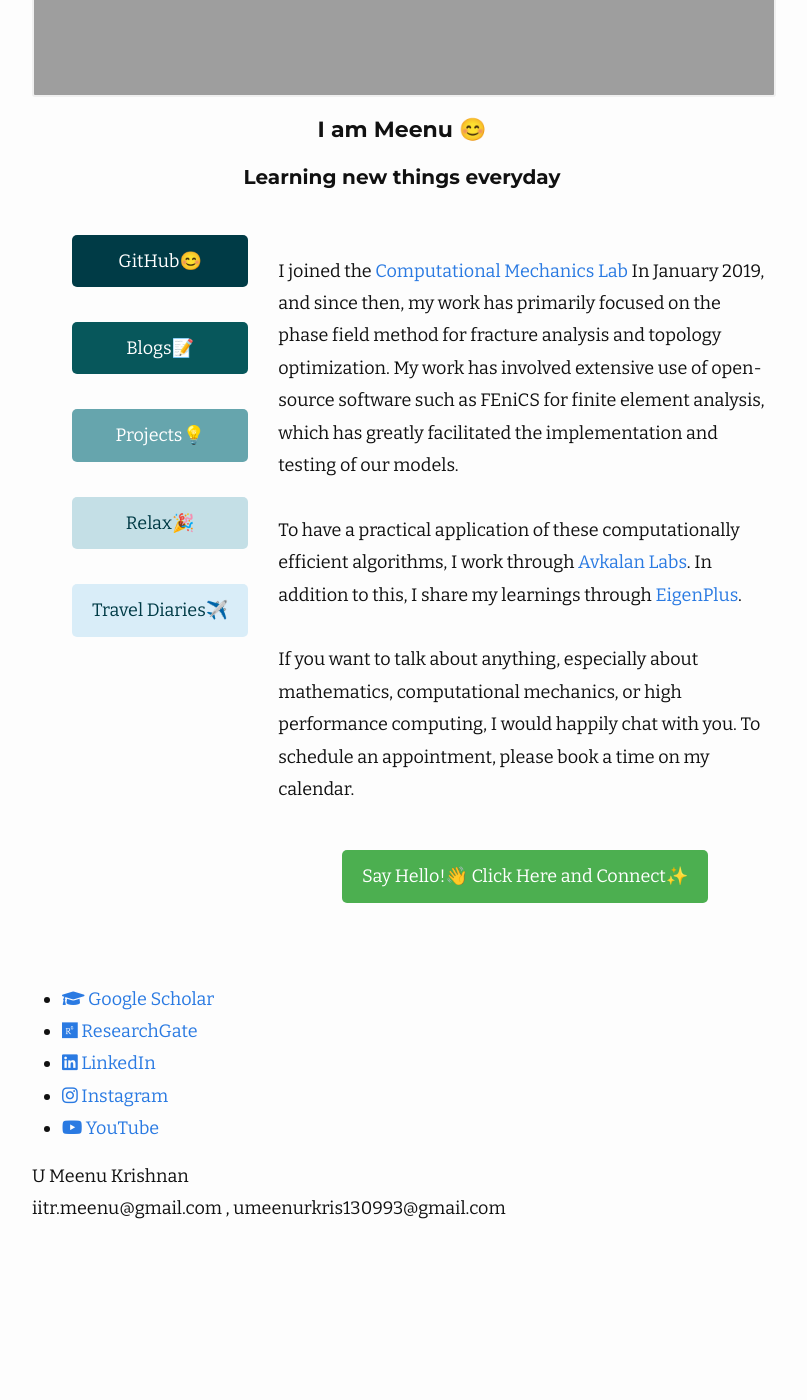
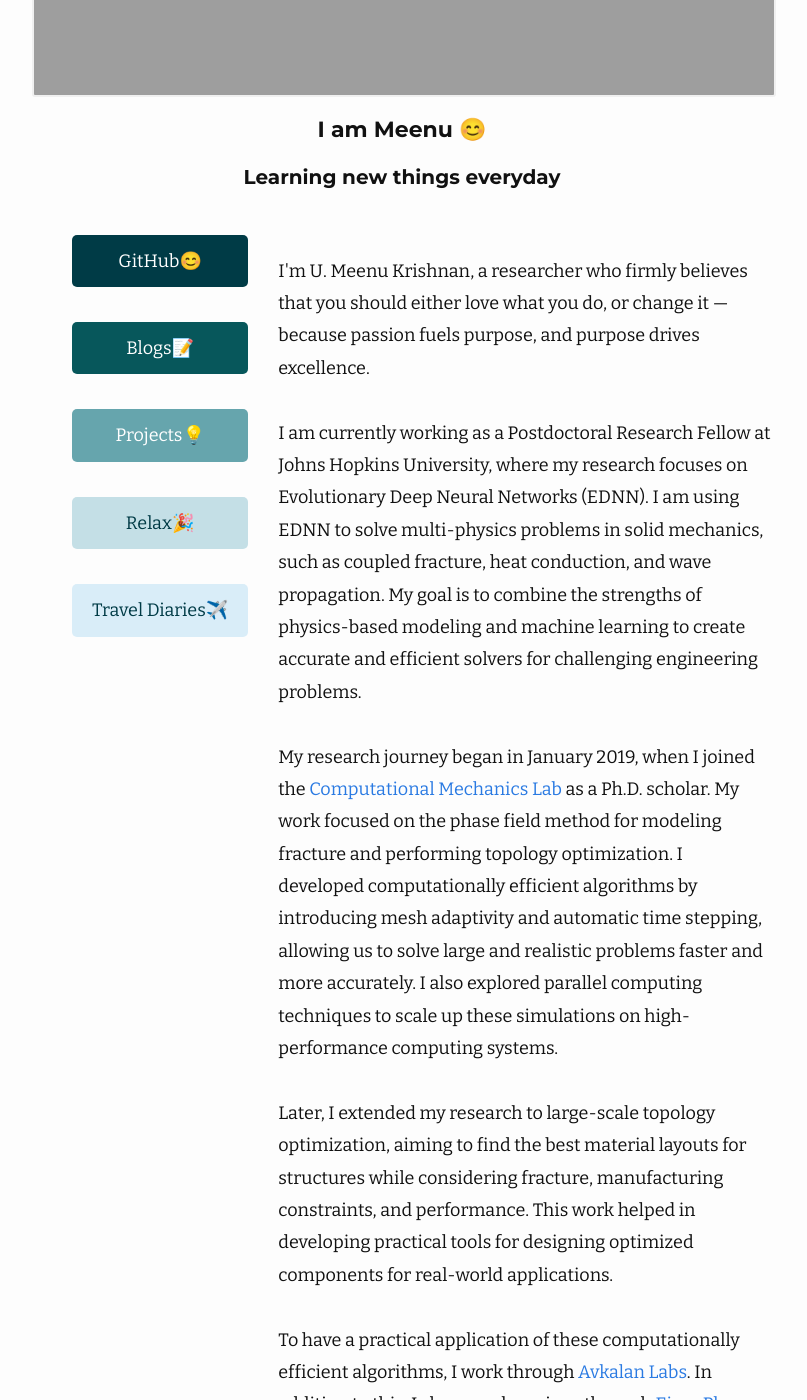
Before and after one commit to umeenukrishnan/umeenukrishnan.github.io, a Jekyll site: the page built from index.markdown, in a window 1280 px wide and 1400 px high, scrolled down 578 px. Shown: the whole window, without its empty margins (238-1045 px from the left). Built offline with Jekyll 4.4.1, drawn with Linux system fonts in a browser that asks for light colours; before the commit the page ends 1837 px from its top, so only the background shows below that; some of the changed text lies outside the part shown.

Commit message:
Update home.html

```diff
--- a/_layouts/home.html
+++ b/_layouts/home.html
@@ -40,11 +40,19 @@ layout: default
         <div class="flexbox_container_two_col flexbox_container_flip primary_container" style="padding-top: 20px; padding-bottom: 20px;">
           <div class="flexbox_item" style="width: 100%;">
             <p style="font-size: 18px; padding-top: 20px; padding-bottom: 30px;">
-              I joined the <a href="https://computationalmechanics.in/rajib_teams/u-meenu-krishnan-2/">Computational Mechanics Lab</a> In January 2019, and since then, my work has primarily focused on the phase field method for fracture analysis and topology optimization. My work has involved extensive use of open-source software such as FEniCS for finite element analysis, which has greatly facilitated the implementation and testing of our models.
+              I'm U. Meenu Krishnan, a researcher who firmly believes that you should either love what you do, or change it — because passion fuels purpose, and purpose drives excellence.
+              <br><br>
+              I am currently working as a Postdoctoral Research Fellow at Johns Hopkins University, where my research focuses on Evolutionary Deep Neural Networks (EDNN). I am using EDNN to solve multi-physics problems in solid mechanics, such as coupled fracture, heat conduction, and wave propagation. My goal is to combine the strengths of physics-based modeling and machine learning to create accurate and efficient solvers for challenging engineering problems.
+              <br><br>
+              My research journey began in January 2019, when I joined the <a href="https://computationalmechanics.in/rajib_teams/u-meenu-krishnan-2/">Computational Mechanics Lab</a> as a Ph.D. scholar. My work focused on the phase field method for modeling fracture and performing topology optimization. I developed computationally efficient algorithms by introducing mesh adaptivity and automatic time stepping, allowing us to solve large and realistic problems faster and more accurately. I also explored parallel computing techniques to scale up these simulations on high-performance computing systems.
+              <br><br>
+              Later, I extended my research to large-scale topology optimization, aiming to find the best material layouts for structures while considering fracture, manufacturing constraints, and performance. This work helped in developing practical tools for designing optimized components for real-world applications.
               <br><br>
               To have a practical application of these computationally efficient algorithms, I work through <a href="https://in.linkedin.com/company/avkalanlabs">Avkalan Labs</a>. In addition to this, I share my learnings through <a href="https://eigenplus.com">EigenPlus</a>.
               <br><br>
-              If you want to talk about anything, especially about mathematics, computational mechanics, or high performance computing, I would happily chat with you. To schedule an appointment, please book a time on my calendar.
+              Outside the lab, I love to spend time drawing and simply sitting in peace. These quiet moments help me recharge and bring clarity to my thoughts, often inspiring fresh ideas in both life and research.
+              <br><br>
+              If you want to talk about anything, especially about mathematics, computational mechanics, or machine learning, I would happily chat with you. To schedule an appointment, please book a time on my calendar.
             </p>
             <div style="text-align: center;">
               <a class="button button-hello" href="https://calendly.com/umeenukrishnan/30min" target="_blank" title="Let's connect!" style="background-color: #4CAF50; color: white; padding: 10px 20px; text-decoration: none; border-radius: 5px; display: inline-block; white-space: nowrap;">Say Hello!👋 Click Here and Connect✨</a>
```
